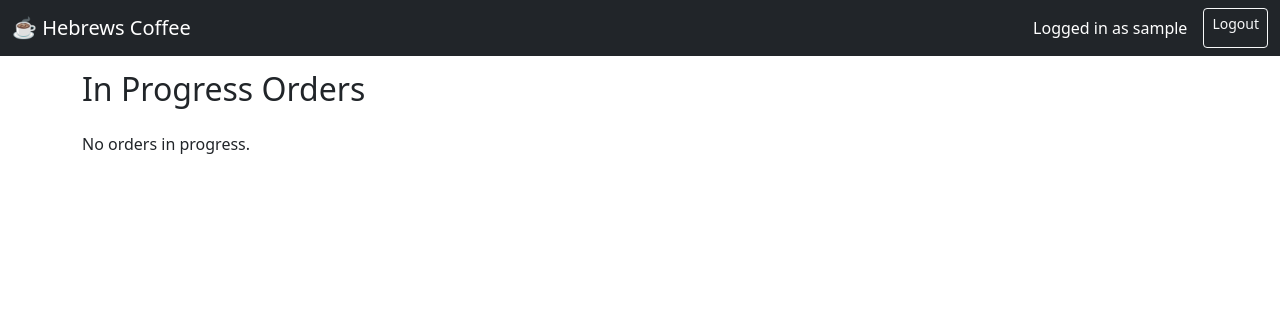
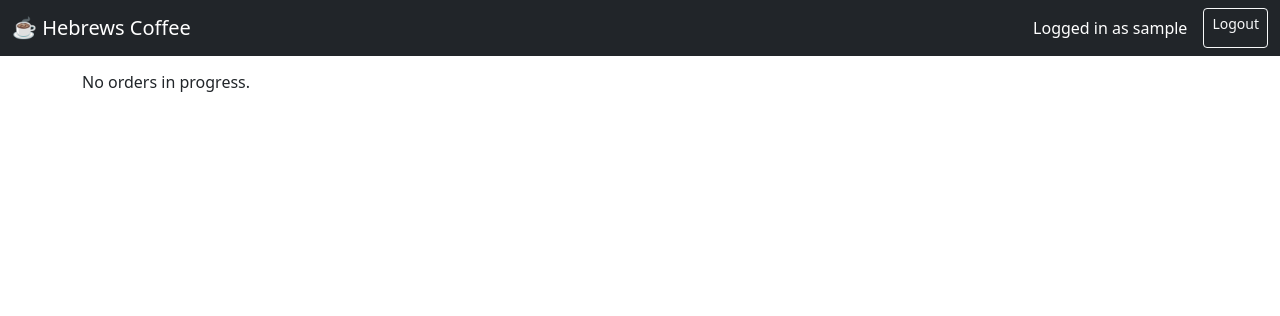
Before and after one commit to kyoussef777/st-marks-fiteer, a Flask app: page /in_progress in a window 1280 px wide. Shown: the top 316 px of the page. Run offline with Flask 3, Linux system fonts and the light colour scheme; the visitor is signed in with stand-in values (Sample User, id 1); data that the repository does not hold is empty.

Commit message:
fixing typo and readding css

```diff
--- a/app/templates/base.html
+++ b/app/templates/base.html
@@ -5,6 +5,7 @@
     <title>{% block title %}Hebrews Coffee{% endblock %}</title>
     <meta name="viewport" content="width=device-width, initial-scale=1">
     <link href="https://cdn.jsdelivr.net/npm/bootstrap@5.3.3/dist/css/bootstrap.min.css" rel="stylesheet">
+    <link href="{{ url_for('static', filename='styles.css') }}" rel="stylesheet" />
     <style>
         body {
             padding-top: 70px;
--- a/app/templates/in_progress.html
+++ b/app/templates/in_progress.html
@@ -3,8 +3,6 @@
 {% block title %}In Progress Orders - Hebrews Coffee{% endblock %}
 
 {% block content %}
-<h2 class="mb-4">In Progress Orders</h2>
-
 {% if orders %}
   <ul class="list-group">
     {% for order in orders %}
```
